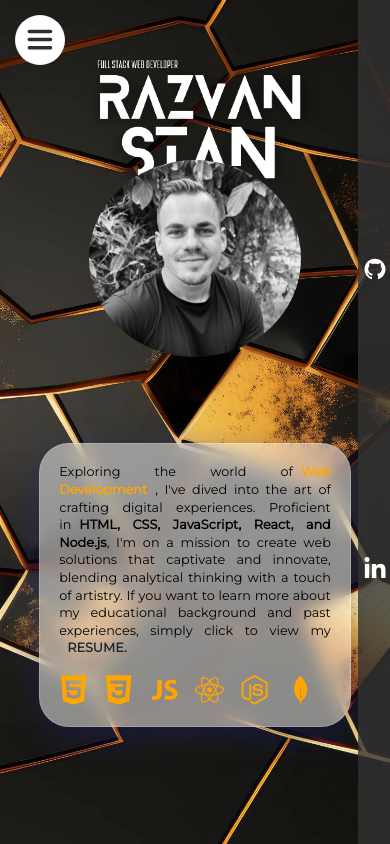
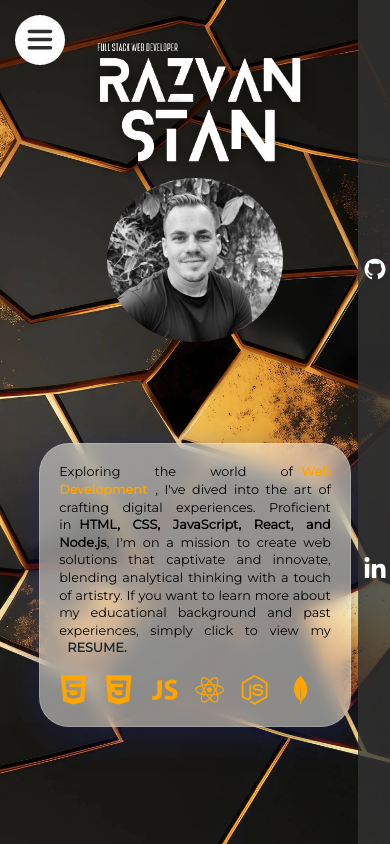
Before and after one commit to rasvanstan/portfolio, a React (Vite) app: page /#/ in a window 390 px wide. Built offline with nearby package versions, Linux system fonts and the light colour scheme.

Commit message:
home responsivness

```diff
--- a/src/styles/Home.css
+++ b/src/styles/Home.css
@@ -178,7 +178,7 @@
       flex-direction: column;
     }
    .cv-foto {
-    width:60%;
+    width:40%;
    }
    .left-column {
     position: relative;
@@ -205,14 +205,14 @@
       flex-direction: column;
     }
    .cv-foto {
-    width:60%;
+    width:50%;
     position: relative;
-    top:15%;
+    top:20%;
 
    }
    .left-column {
     position: relative;
-    top:-3%;
+    top:-5%;
     right:40%;
     width: 70%;
    }
```
